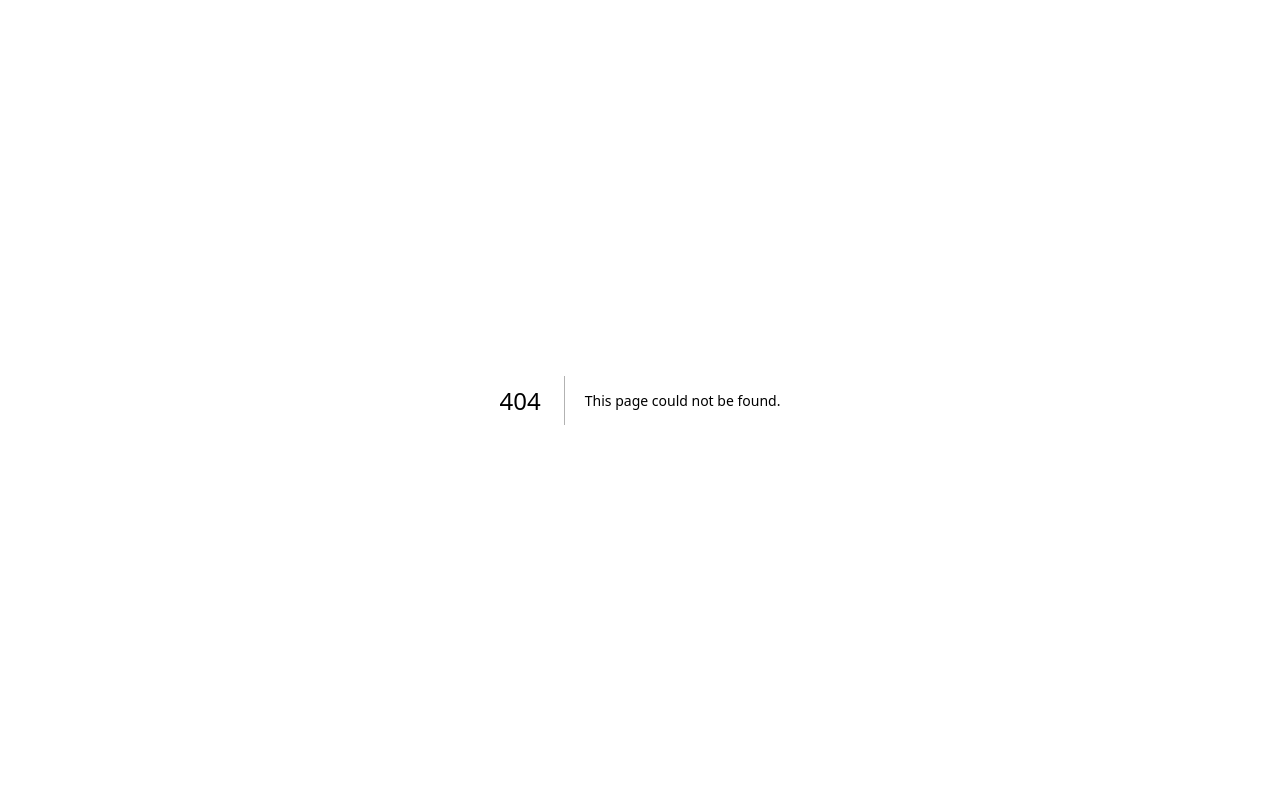
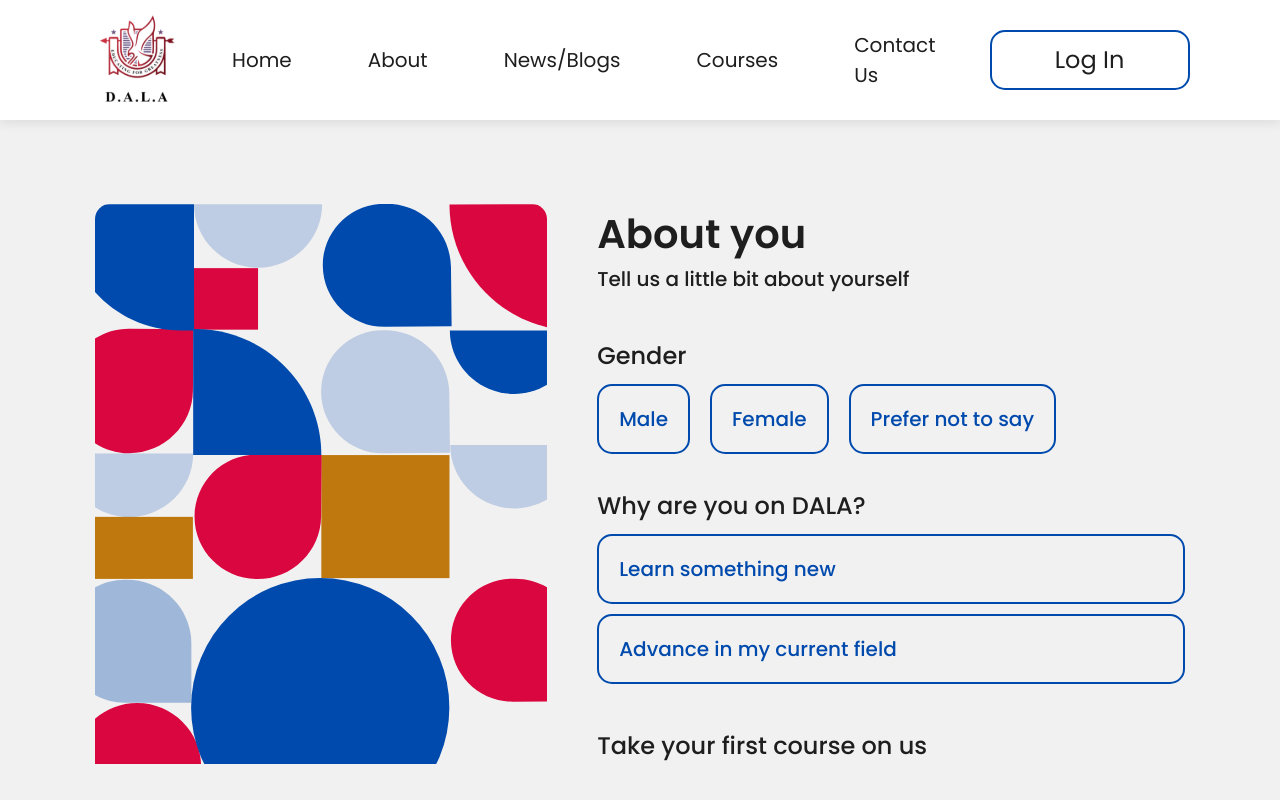
Before and after one commit to Divine-Assistants/DALA-Client, a Next.js app: page /signup/detail in a window 1280 px wide. Before the commit this address had no page. Built offline with nearby package versions, Linux system fonts and the light colour scheme.

Commit message:
Detailed signup page

```diff
--- a/components/AuthLayout/index.tsx
+++ b/components/AuthLayout/index.tsx
@@ -1,6 +1,6 @@
 import { NavBar } from "@/components";
 import Image from "next/image";
-import React, { useState } from "react";
+import React from "react";
 
 interface AuthProps {
   children: React.ReactNode;
@@ -8,11 +8,14 @@ interface AuthProps {
 
 export function AuthLayout({ children }: AuthProps) {
   return (
-    <>
+    <div
+      className="h-[80vh] overflow-hidden mt-[124px]"
+      style={{ overflowY: "auto" }}
+    >
       <NavBar />
       <div
-        className="lg:grid mt-[124px] px-[28px] xl:px-[95px] py-[80px] gap-x-[20px] xl:gap-x-[50px]"
-        style={{ gridTemplateColumns: "1fr 1.3fr" }}
+        className="lg:grid px-[28px] xl:px-[95px] py-[80px] gap-x-[20px] xl:gap-x-[50px]"
+        style={{ gridTemplateColumns: "1fr 1.3fr", overflowY: "auto" }}
       >
         <div className="overflow-hidden rounded-[15px] hidden lg:block">
           <Image
@@ -23,8 +26,8 @@ export function AuthLayout({ children }: AuthProps) {
             className="w-full h-full object-cover"
           />
         </div>
-        {children}
+        <div className="">{children}</div>
       </div>
-    </>
+    </div>
   );
 }
--- /dev/null
+++ b/pages/signup/detail.tsx
@@ -0,0 +1,165 @@
+import { AuthLayout, Button } from "@/components";
+import { setuid } from "process";
+import React, { useState } from "react";
+
+export default function SignupDetail() {
+  const [userDetails, setUserDetails] = useState({
+    gender: "",
+    purpose: "",
+  });
+
+  return (
+    <AuthLayout>
+      <div>
+        <h1 className="font-semibold text-center sm:text-left text-[24px] sm:text-[40px]">
+          About you
+        </h1>
+        <p className="font-medium text-center sm:text-left text-[16px] sm:text-[20px]">
+          Tell us a little bit about yourself
+        </p>
+        <div className="mt-[44px]">
+          <p className="font-medium text-[16px] sm:text-[24px]">Gender</p>
+          <div className="mt-[10px] flex items-center gap-x-[20px] flex-wrap gap-y-[10px]">
+            <p
+              className="px-[20px] py-[18px] bg-transparent text-mine hover:text-white hover:bg-mine font-medium text-[14px] sm:text-[20px] rounded-[15px] w-fit cursor-pointer"
+              style={
+                userDetails.gender === "Male"
+                  ? {
+                      backgroundColor: "#004AAD",
+                      border: "2px solid #004AAD",
+                      color: "white",
+                    }
+                  : { border: "2px solid #004AAD" }
+              }
+              onClick={() =>
+                setUserDetails((val) => {
+                  return { ...val, gender: "Male" };
+                })
+              }
+            >
+              Male
+            </p>
+            <p
+              className="px-[20px] py-[18px] bg-transparent text-mine hover:text-white hover:bg-mine font-medium text-[14px] sm:text-[20px] rounded-[15px] w-fit cursor-pointer"
+              style={
+                userDetails.gender === "Female"
+                  ? {
+                      backgroundColor: "#004AAD",
+                      border: "2px solid #004AAD",
+                      color: "white",
+                    }
+                  : { border: "2px solid #004AAD" }
+              }
+              onClick={() =>
+                setUserDetails((val) => {
+                  return { ...val, gender: "Female" };
+                })
+              }
+            >
+              Female
+            </p>
+            <p
+              className="px-[20px] py-[18px] bg-transparent text-mine hover:text-white hover:bg-mine font-medium text-[14px] sm:text-[20px] rounded-[15px] w-fit cursor-pointer"
+              style={
+                userDetails.gender === "None"
+                  ? {
+                      backgroundColor: "#004AAD",
+                      border: "2px solid #004AAD",
+                      color: "white",
+                    }
+                  : { border: "2px solid #004AAD" }
+              }
+              onClick={() =>
+                setUserDetails((val) => {
+                  return { ...val, gender: "None" };
+                })
+              }
+            >
+              Prefer not to say
+            </p>
+          </div>
+        </div>
+        <div className="mt-[34px]">
+          <p className="font-medium text-[16px] sm:text-[24px]">
+            Why are you on DALA?
+          </p>
+          <div className="mt-[10px]">
+            <p
+              className="px-[20px] py-[18px] bg-transparent text-mine hover:text-white hover:bg-mine font-medium text-[14px] sm:text-[20px] rounded-[15px] cursor-pointer"
+              style={
+                userDetails.purpose === "New"
+                  ? {
+                      backgroundColor: "#004AAD",
+                      border: "2px solid #004AAD",
+                      color: "white",
+                    }
+                  : { border: "2px solid #004AAD" }
+              }
+              onClick={() =>
+                setUserDetails((val) => {
+                  return { ...val, purpose: "New" };
+                })
+              }
+            >
+              Learn something new
+            </p>
+            <p
+              className="px-[20px] py-[18px] bg-transparent text-mine hover:text-white hover:bg-mine font-medium text-[14px] sm:text-[20px] rounded-[15px] mt-[10px] cursor-pointer"
+              style={
+                userDetails.purpose === "Advance"
+                  ? {
+                      backgroundColor: "#004AAD",
+                      border: "2px solid #004AAD",
+                      color: "white",
+                    }
+                  : { border: "2px solid #004AAD" }
+              }
+              onClick={() =>
+                setUserDetails((val) => {
+                  return { ...val, purpose: "Advance" };
+                })
+              }
+            >
+              Advance in my current field
+            </p>
+          </div>
+        </div>
+        <p className="font-medium text-[16px] sm:text-[24px] mt-[44px]">
+          Take your first course on us
+        </p>
+        <div className="flex justify-between mt-[44px] hidden sm:block">
+          <Button
+            text="Back"
+            size="24px"
+            weight={500}
+            className="px-[52px] py-[18px] bg-mine text-white"
+          />
+          <Button
+            text="Next"
+            size="24px"
+            weight={500}
+            className="px-[52px] py-[18px] bg-mine text-white"
+          />
+        </div>
+        <div className="flex flex-col gap-y-[20px] mt-[44px] sm:hidden">
+          <Button
+            text="Back"
+            size="24px"
+            weight={500}
+            className="px-[52px] py-[18px] bg-transparent text-mine hover:bg-mine hover:text-white"
+            border="2px solid #004AAD"
+            width="100%"
+          />
+          <Button
+            text="Next"
+            size="24px"
+            weight={500}
+            className="px-[52px] py-[18px] bg-transparent text-mine hover:bg-mine hover:text-white"
+            border="2px solid #004AAD"
+            width="100%"
+          />
+        </div>
+      </div>
+    </AuthLayout>
+  );
+}
--- a/pages/signup/verify.tsx
+++ b/pages/signup/verify.tsx
@@ -1,8 +1,16 @@
 import { AuthLayout, Button } from "@/components";
-import React from "react";
+import React, { useRef, useState } from "react";
 import Link from "next/link";
 
 export default function Verify() {
+  const input1 = useRef<HTMLInputElement>(null);
+  const input2 = useRef<HTMLInputElement>(null);
+  const input3 = useRef<HTMLInputElement>(null);
+  const input4 = useRef<HTMLInputElement>(null);
+
+  const [verificationCode, setVerificationCode] = useState<string>("");
+  console.log(verificationCode);
+
   return (
     <AuthLayout>
       <div>
@@ -18,23 +26,38 @@ export default function Verify() {
           <div className="my-[75px] flex gap-x-[20px] justify-center md:justify-left">
             <input
               type={"text"}
-              className="p-[15px] font-medium text-[24px] sm:text-[36px] text-mine rounded-[10px] w-[60px] md:w-[100px] text-center focus:outline-none"
-              style={{ border: "2px solid gray" }}
+              className="p-[15px] font-medium text-[24px] sm:text-[36px] text-mine rounded-[10px] w-[60px] md:w-[100px] text-center verify-input"
+              ref={input1}
+              onChange={(e) => {
+                setVerificationCode((val) => val + e.target.value);
+                input2.current?.focus();
+              }}
             ></input>
             <input
               type={"text"}
-              className="p-[15px] font-medium text-[24px] sm:text-[36px]  text-mine rounded-[10px] w-[60px] md:w-[100px] text-center focus:outline-none"
-              style={{ border: "2px solid gray" }}
+              className="p-[15px] font-medium text-[24px] sm:text-[36px]  text-mine rounded-[10px] w-[60px] md:w-[100px] text-center verify-input"
+              ref={input2}
+              onChange={(e) => {
+                setVerificationCode((val) => val + e.target.value);
+                input3.current?.focus();
+              }}
             ></input>
             <input
               type={"text"}
-              className="p-[15px] font-medium text-[24px] sm:text-[36px] text-mine rounded-[10px] w-[60px] md:w-[100px] text-center focus:outline-none"
-              style={{ border: "2px solid gray" }}
+              className="p-[15px] font-medium text-[24px] sm:text-[36px] text-mine rounded-[10px] w-[60px] md:w-[100px] text-center verify-input"
+              ref={input3}
+              onChange={(e) => {
+                setVerificationCode((val) => val + e.target.value);
+                input4.current?.focus();
+              }}
             ></input>
             <input
               type={"text"}
-              className="p-[15px] font-medium text-[24px] sm:text-[36px] text-mine rounded-[10px] w-[60px] md:w-[100px] text-center focus:outline-none"
-              style={{ border: "2px solid gray" }}
+              className="p-[15px] font-medium text-[24px] sm:text-[36px] text-mine rounded-[10px] w-[60px] md:w-[100px] text-center verify-input"
+              ref={input4}
+              onChange={(e) =>
+                setVerificationCode((val) => val + e.target.value)
+              }
             ></input>
           </div>
           <p className="font-medium text-[15px] sm:text-[20px] text-[#959595] text-center">
--- a/styles/globals.css
+++ b/styles/globals.css
@@ -68,6 +68,15 @@ color: #fff;
   box-shadow: 0px 4px 10px rgba(0, 0, 0, 0.08);
 }
 
+.verify-input{
+  border: 2px solid gray;
+}
+
+.verify-input:focus{
+  border: 2px solid #004AAD;
+  outline: none;
+}
+
 
 @media screen and (max-width: 640px) {
   button {
```
